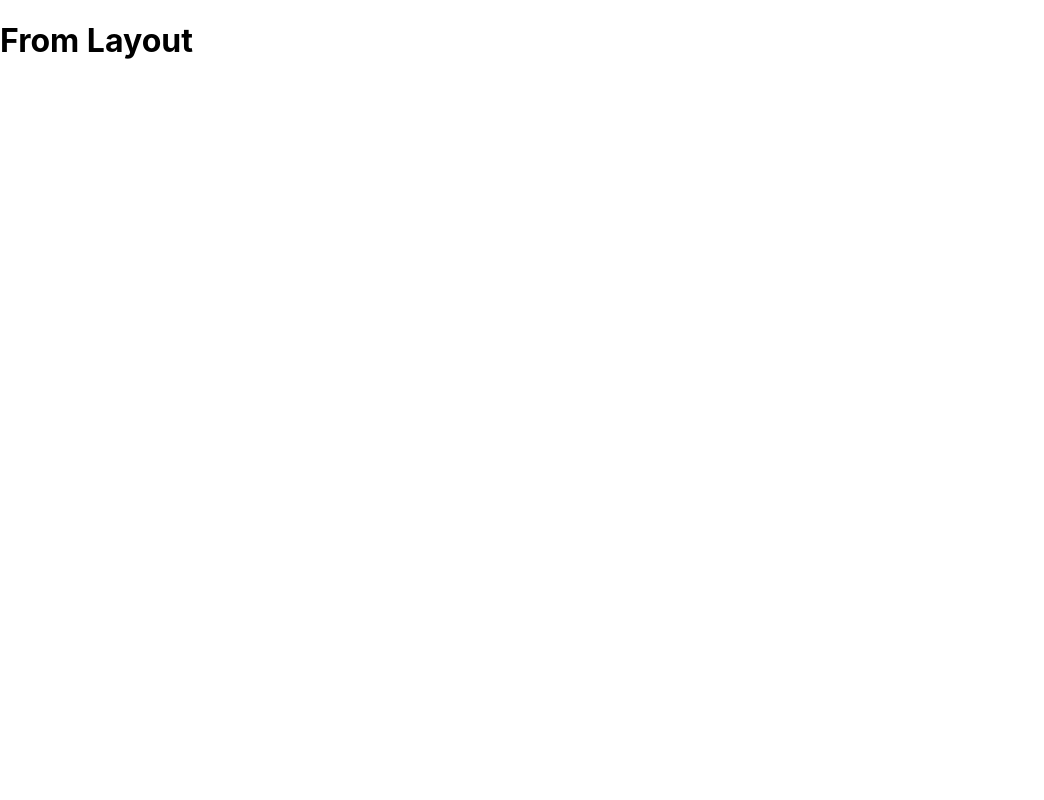
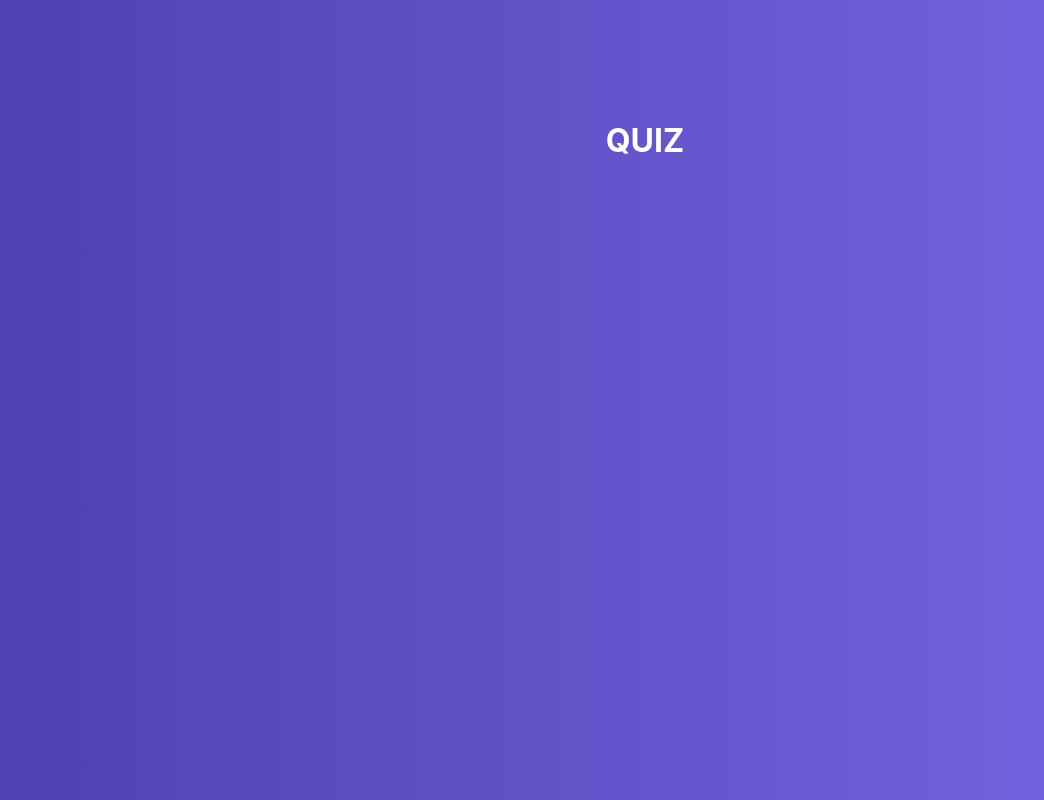
Before and after one commit to AlexSemynin/QUEEZ, a React (Create React App) app: page / in a window 1280 px wide. Shown: the whole page, without its empty margins (0-1044 px from the left). Built offline with nearby package versions, Linux system fonts and the light colour scheme.

Commit message:
Создать главную страницу-опросник

```diff
--- a/src/App.js
+++ b/src/App.js
@@ -1,12 +1,13 @@
 import React from 'react';
 import './App.module.css';
+import Quiz from './containers/Quiz/Quiz';
 import Layout from './hightLoaderComponents/Layout/Layout';
 
 class App extends React.Component {
   render(){
     return (
       <Layout>
-        <h1>From Layout</h1>
+        <Quiz/>
       </Layout>
     );
   }
--- /dev/null
+++ b/src/containers/Quiz/Quiz.js
@@ -0,0 +1,22 @@
+import React from 'react';
+import classes from './Quiz.module.css';
+
+
+class Quiz extends React.Component{
+    //основной контейнер для отрисовки тестового поля
+
+    state={
+        quiz: [],
+    }
+    render(){
+
+        return(
+            <div className={classes.Quiz}>
+                <h1>QUIZ</h1>
+            </div>
+
+        );
+    }
+}
+
+export default Quiz;
--- /dev/null
+++ b/src/containers/Quiz/Quiz.module.css
@@ -0,0 +1,15 @@
+ .Quiz{
+  display: flex;
+  justify-content: center;
+  flex-grow: 1;
+  padding-top: 100px;
+  width: 100%;
+  background: linear-gradient(90deg, #5041b2 0%, #7969e6 100%) ;
+  /* background: linear-gradient(180deg, red 0%, blue 100%) ;   */
+ }
+
+
+ .Quiz h1{
+     color: white;
+     margin-left: 10px;
+ }
```
Also changed, not shown: src/hightLoaderComponents/Layout/Layout.js (line endings or trailing spaces).
